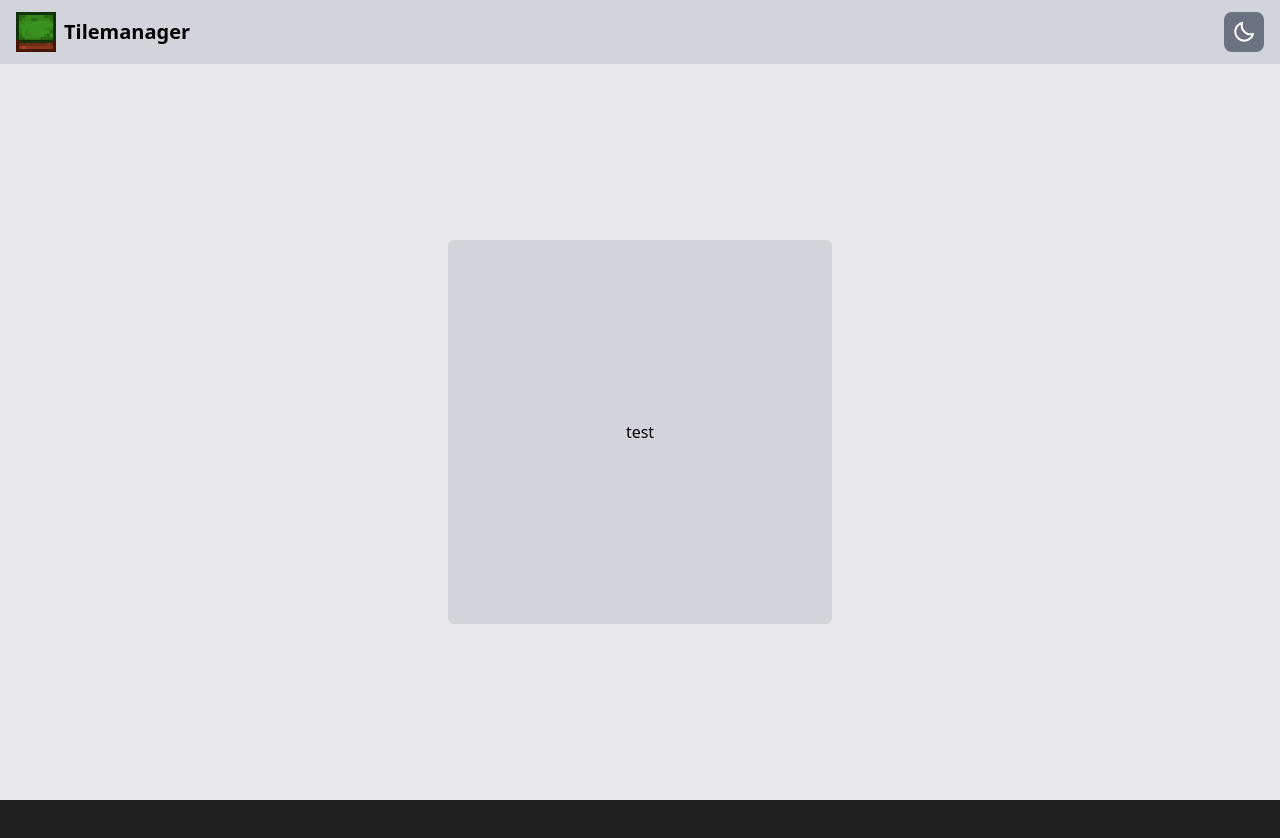
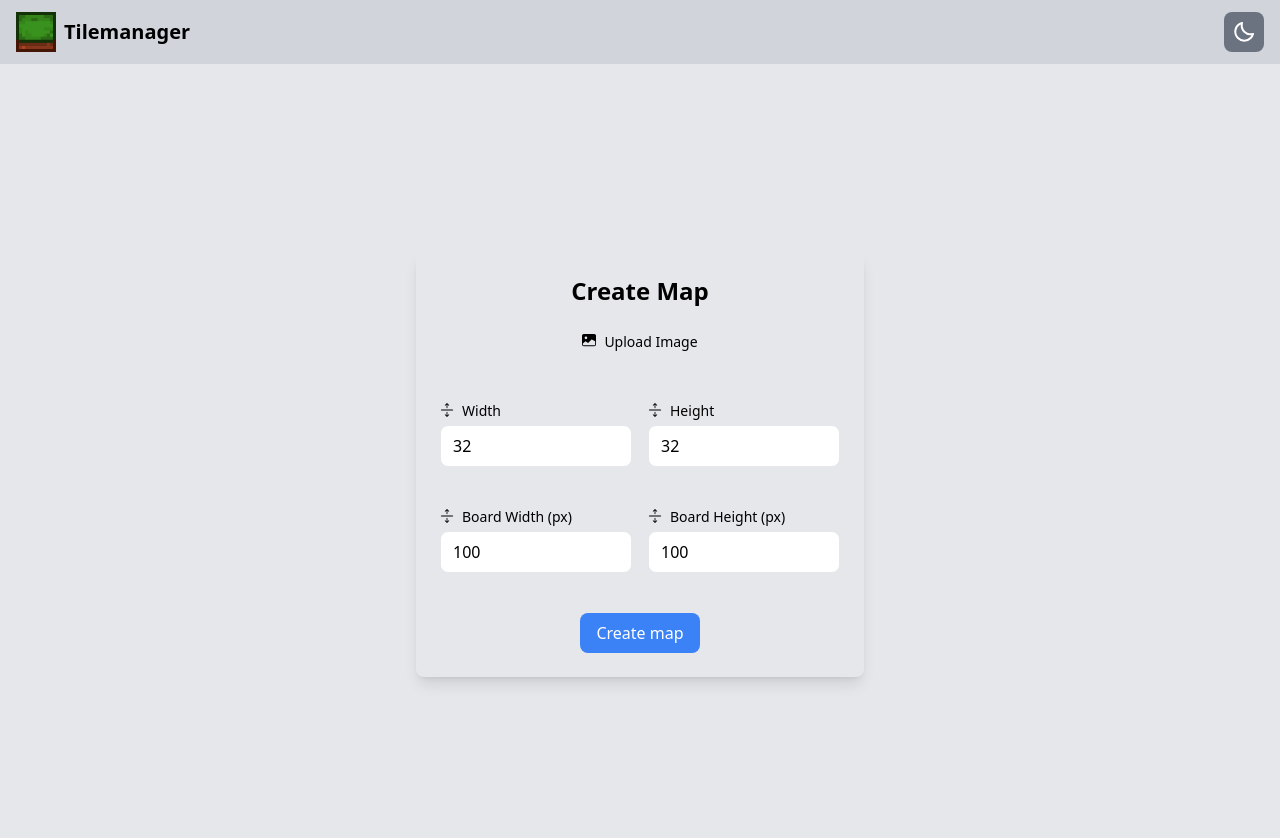
Before and after one commit to iEloyB/tileset-editor, a React (Vite) app: page / in a window 1280 px wide. Shown: the top 838 px of the page. Before the commit the page ends 800 px from the top, so only its background shows below. Built offline with nearby package versions, Linux system fonts and the light colour scheme.

Commit message:
Adding a home form

```diff
--- a/src/index.css
+++ b/src/index.css
@@ -19,4 +19,5 @@ main {
 
 body {
   background-color: #212121;
+  overflow: hidden;
 }
--- a/src/pages/home/Home.tsx
+++ b/src/pages/home/Home.tsx
@@ -1,9 +1,96 @@
-import React from "react";
+import React, { useState } from "react";
+import { BsFillImageFill, BsArrowsExpand } from "react-icons/bs"; // Importar iconos de React Icons
 import Navbar from "../../components/Home/Navbar/Navbar";
 import { useTheme } from "../../utils/ThemeToggler/ThemeContext";
 
 const Home: React.FC = () => {
   const { darkMode } = useTheme();
+
+  const [imageFile, setImageFile] = useState<File | null>(null);
+  const [width, setWidth] = useState<number>(32); // Default width
+  const [height, setHeight] = useState<number>(32); // Default height
+  const [boardWidth, setBoardWidth] = useState<number>(100); // Default board width
+  const [boardHeight, setBoardHeight] = useState<number>(100); // Default board height
+
+  const [error, setError] = useState<string | null>(null);
+
+  const handleFileChange = (e: React.ChangeEvent<HTMLInputElement>) => {
+    const file = e.target.files && e.target.files[0];
+    if (file) {
+      if (["image/png", "image/jpeg", "image/jpg"].includes(file.type)) {
+        setImageFile(file);
+        setError(null);
+      } else {
+        setError("Please upload a valid image file (PNG or JPEG).");
+      }
+    }
+  };
+
+  const handleWidthChange = (e: React.ChangeEvent<HTMLInputElement>) => {
+    const value = parseInt(e.target.value);
+    if (!isNaN(value) && value > 0 && value <= 1000) {
+      setWidth(value);
+      setError(null);
+    } else {
+      setError("Width must be between 1 and 1000.");
+    }
+  };
+
+  const handleHeightChange = (e: React.ChangeEvent<HTMLInputElement>) => {
+    const value = parseInt(e.target.value);
+    if (!isNaN(value) && value > 0 && value <= 1000) {
+      setHeight(value);
+      setError(null);
+    } else {
+      setError("Height must be between 1 and 1000.");
+    }
+  };
+
+  const handleBoardWidthChange = (e: React.ChangeEvent<HTMLInputElement>) => {
+    const value = parseInt(e.target.value);
+    if (!isNaN(value) && value > 0 && value <= 1000) {
+      setBoardWidth(value);
+      setError(null);
+    } else {
+      setError("Board width must be between 1 and 1000.");
+    }
+  };
+
+  const handleBoardHeightChange = (e: React.ChangeEvent<HTMLInputElement>) => {
+    const value = parseInt(e.target.value);
+    if (!isNaN(value) && value > 0 && value <= 1000) {
+      setBoardHeight(value);
+      setError(null);
+    } else {
+      setError("Board height must be between 1 and 1000.");
+    }
+  };
+
+  const handleSubmit = () => {
+    if (!imageFile) {
+      setError("Please upload an image file.");
+      return;
+    }
+    if (width <= 0 || width > 1000) {
+      setError("Width must be between 1 and 1000.");
+      return;
+    }
+    if (height <= 0 || height > 1000) {
+      setError("Height must be between 1 and 1000.");
+      return;
+    }
+    if (boardWidth <= 0 || boardWidth > 1000) {
+      setError("Board width must be between 1 and 1000.");
+      return;
+    }
+    if (boardHeight <= 0 || boardHeight > 1000) {
+      setError("Board height must be between 1 and 1000.");
+      return;
+    }
+    // Implementar lógica para navegar al editor o crear mapa
+    console.log("Submit clicked");
+    setError(null);
+  };
 
   return (
     <>
@@ -11,15 +98,199 @@ const Home: React.FC = () => {
       <main
         className={`${
           darkMode ? "bg-gray-800 text-white" : "bg-gray-200 text-black"
-        }`}
+        } min-h-screen`}
       >
-        <section
-          className={`w-96 h-96 p-12 rounded-md flex justify-center items-center ${
-            darkMode ? "bg-gray-900 text-white" : "bg-gray-300 text-black"
-          }`}
-        >
-          <h1>test</h1>
-        </section>
+        <div className="container mx-auto px-4 py-8">
+          <div
+            className={`max-w-md mx-auto bg-${
+              darkMode ? "gray-900" : "gray-400"
+            } p-6 rounded-lg shadow-lg`}
+          >
+            <h2
+              className={`text-2xl text-center font-semibold mb-4 text-${
+                darkMode ? "white" : "gray-900"
+              }`}
+            >
+              Create Map
+            </h2>
+
+            {error && (
+              <div className="mb-4 text-red-500 text-center">{error}</div>
+            )}
+
+            {/* Image Upload */}
+            <div className="mb-4">
+              <label
+                htmlFor="image"
+                className={`block text-sm font-medium text-${
+                  darkMode ? "white" : "gray-700"
+                } mb-1 cursor-pointer bg-${
+                  darkMode ? "gray" : "white"
+                } py-2 px-3 rounded-lg border border-${
+                  darkMode ? "gray-700" : "gray-400"
+                } hover:bg-${darkMode ? "gray-800" : "gray-200"} hover:text-${
+                  darkMode ? "white" : "black"
+                } focus-within:outline-none flex items-center justify-center`}
+              >
+                <BsFillImageFill
+                  className={`inline-block mr-2 mb-1 text-${
+                    darkMode ? "white" : "gray-700"
+                  }`}
+                />
+                Upload Image
+                <input
+                  type="file"
+                  id="image"
+                  accept=".png, .jpg, .jpeg"
+                  className="hidden"
+                  onChange={handleFileChange}
+                />
+              </label>
+              {imageFile && (
+                <p
+                  className={`mt-2 text-sm text-${
+                    darkMode ? "white" : "gray-700"
+                  }`}
+                >
+                  Selected file: {imageFile.name}
+                </p>
+              )}
+            </div>
+
+            <br />
+
+            {/* Width and Height Inputs */}
+            <div className="mb-4 flex">
+              {/* Width */}
+              <div className="flex-1 mr-2">
+                <label
+                  htmlFor="width"
+                  className={`block text-sm font-medium text-${
+                    darkMode ? "white" : "gray-700"
+                  } mb-1`}
+                >
+                  <BsArrowsExpand
+                    className={`inline-block mr-2 mb-1 text-${
+                      darkMode ? "white" : "gray-700"
+                    }`}
+                  />
+                  Width
+                </label>
+                <input
+                  type="number"
+                  id="width"
+                  min="1"
+                  max="1000"
+                  className={`text-black appearance-none border border-${
+                    darkMode ? "gray-700" : "gray-300"
+                  } py-2 px-3 rounded-lg w-full`}
+                  value={width}
+                  onChange={handleWidthChange}
+                />
+              </div>
+
+              {/* Height */}
+              <div className="flex-1 ml-2">
+                <label
+                  htmlFor="height"
+                  className={`block text-sm font-medium text-${
+                    darkMode ? "white" : "gray-700"
+                  } mb-1`}
+                >
+                  <BsArrowsExpand
+                    className={`inline-block mr-2 mb-1 text-${
+                      darkMode ? "white" : "gray-700"
+                    }`}
+                  />
+                  Height
+                </label>
+                <input
+                  type="number"
+                  id="height"
+                  min="1"
+                  max="1000"
+                  className={`text-black appearance-none border border-${
+                    darkMode ? "gray-700" : "gray-300"
+                  } py-2 px-3 rounded-lg w-full`}
+                  value={height}
+                  onChange={handleHeightChange}
+                />
+              </div>
+            </div>
+
+            <br />
+
+            {/* Board Size Inputs */}
+            <div className="mb-4 flex">
+              {/* Board Width */}
+              <div className="flex-1 mr-2">
+                <label
+                  htmlFor="boardWidth"
+                  className={`block text-sm font-medium text-${
+                    darkMode ? "white" : "gray-700"
+                  } mb-1`}
+                >
+                  <BsArrowsExpand
+                    className={`inline-block mr-2 mb-1 text-${
+                      darkMode ? "white" : "gray-700"
+                    }`}
+                  />
+                  Board Width (px)
+                </label>
+                <input
+                  type="number"
+                  id="boardWidth"
+                  min="1"
+                  max="1000"
+                  className={`text-black appearance-none border border-${
+                    darkMode ? "gray-700" : "gray-300"
+                  } py-2 px-3 rounded-lg w-full`}
+                  value={boardWidth}
+                  onChange={handleBoardWidthChange}
+                />
+              </div>
+              {/* Board Height */}
+              <div className="flex-1 ml-2">
+                <label
+                  htmlFor="boardHeight"
+                  className={`block text-sm font-medium text-${
+                    darkMode ? "white" : "gray-700"
+                  } mb-1`}
+                >
+                  <BsArrowsExpand
+                    className={`inline-block mr-2 mb-1 text-${
+                      darkMode ? "white" : "gray-700"
+                    }`}
+                  />
+                  Board Height (px)
+                </label>
+                <input
+                  type="number"
+                  id="boardHeight"
+                  min="1"
+                  max="1000"
+                  className={`text-black appearance-none border border-${
+                    darkMode ? "gray-700" : "gray-300"
+                  } py-2 px-3 rounded-lg w-full`}
+                  value={boardHeight}
+                  onChange={handleBoardHeightChange}
+                />
+              </div>
+            </div>
+
+            <br />
+
+            {/* Submit Button */}
+            <div className="flex justify-center">
+              <button
+                className={`bg-blue-500 hover:bg-blue-600 text-white py-2 px-4 rounded-lg focus:outline-none`}
+                onClick={handleSubmit}
+              >
+                Create map
+              </button>
+            </div>
+          </div>
+        </div>
       </main>
     </>
   );
```
